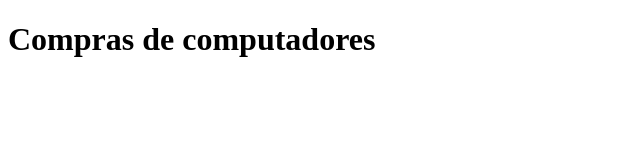
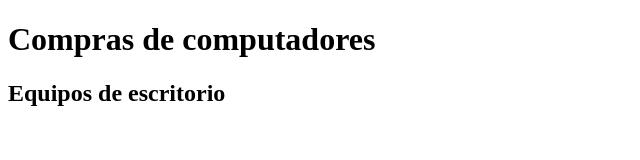
Before and after one commit to LauraBelal0/taller-laura, a plain HTML site: page compras.html in a window 1280 px wide. Shown: the whole page, without its empty margins (0-640 px from the left). Drawn offline with Linux system fonts and the light colour scheme.

Commit message:
Update compras.html

```diff
--- a/compras.html
+++ b/compras.html
@@ -7,6 +7,7 @@
 </head>
 <body>
     <h1>Compras de computadores</h1>
+    <h2>Equipos de escritorio</h2>
 
 </body>
 </html>
```
